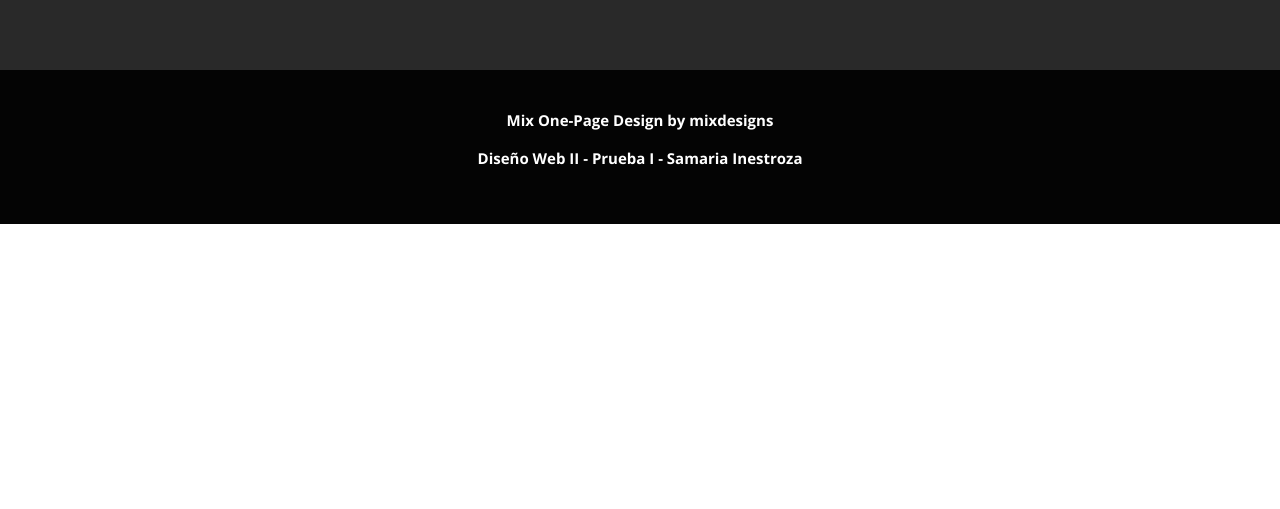
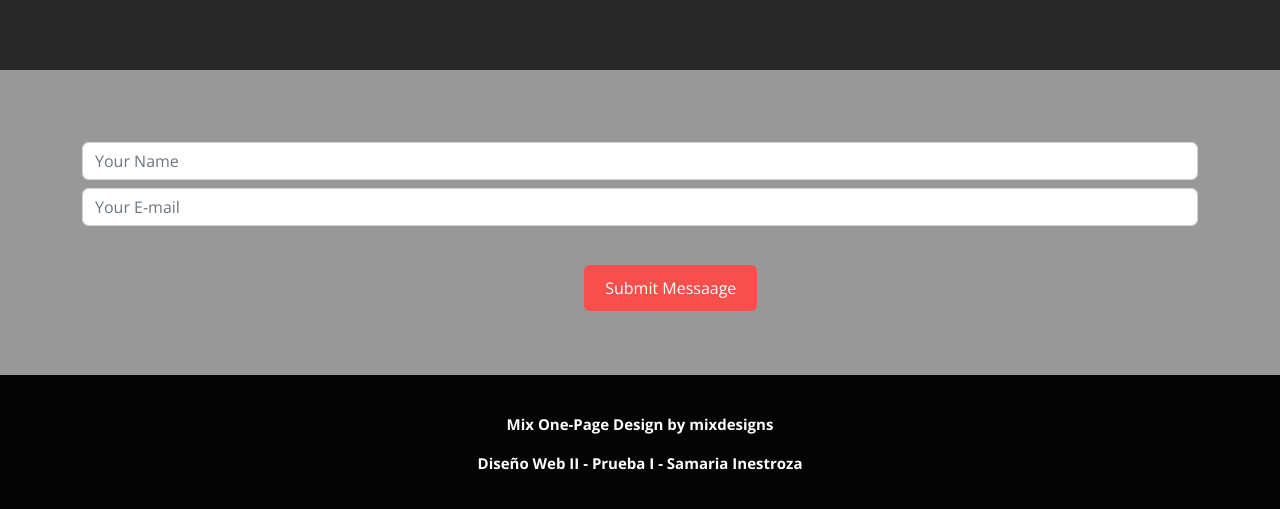
Before and after one commit to Saminestroza/mix-samaria, a plain HTML site: page index.html in a window 1280 px wide. Shown: the part 3077-3586 px from the top of the page. Before the commit the page ends 3301 px from the top, so only its background shows below. Drawn offline with nearby package versions, Linux system fonts and the light colour scheme.

Commit message:
form agregado

```diff
--- a/css/style.css
+++ b/css/style.css
@@ -254,3 +254,18 @@ footer{
 .texto.rojo{
 	color: var(--color-rojo);
 }
+
+#form{
+	background-color: #989898;
+	padding: 5% 0%;
+}
+
+.boton{
+
+	background-color: var(--color-rojo);
+	color: #fff;
+	padding: 10px 20px;
+	align-content: center;
+	margin-left: 45%;
+	margin-top: 2%;
+}
--- a/index.html
+++ b/index.html
@@ -172,7 +172,28 @@
 		</div>
 	</section>
 
+	<section id="form">
+	<div class="container">
+	<div class="form-info">
+		<form name="form-contact" method="post" action="contactanos.html">
+			<div class="mt-2">
+			<input type="email" name="correo" class="form-control" required placeholder="Your Name">
+			</div>
 
+			<div class="mt-2">
+			<input type="text" name="nombre" class="form-control" required placeholder="Your E-mail">
+			</div>
+
+
+			<div class="mt-3">
+			<button type="submit" class="btn boton">Submit Messaage</button>
+			</div>
+
+			</form>
+			</div>
+
+		</div>
+	</section>
 	<footer>
 		<div class="container">
 		<div class="row">
```
